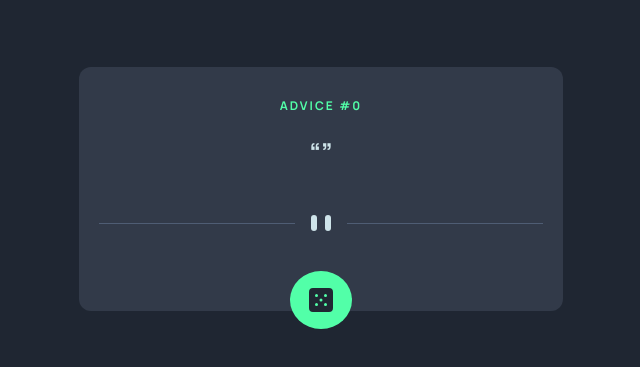
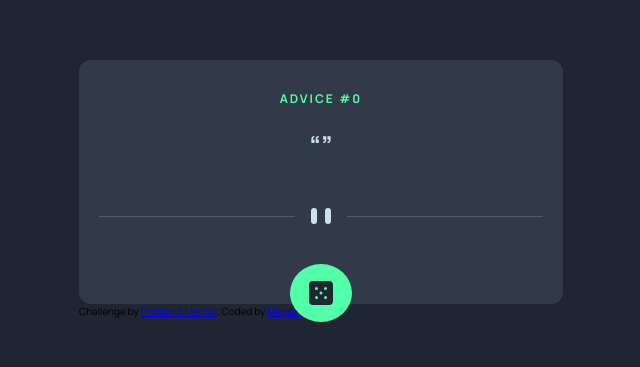
Before and after one commit to maysaraujo/advice-generator, a React (Vite) app: page / in a window 1280 px wide. Shown: the part 211-578 px from the top of the page, without its empty margins (319-959 px from the left). Built offline with nearby package versions, Linux system fonts and the light colour scheme; no server answers.

Commit message:
feat: adding footer in App.jsx

```diff
--- a/src/App.jsx
+++ b/src/App.jsx
@@ -1,10 +1,12 @@
 import './App.css';
+import Footer from './components/Footer';
 import Main from './components/Main';
 
 function App() {
   return (
     <>
       <Main />
+      <Footer />
     </>
   );
 }
--- /dev/null
+++ b/src/components/Footer/index.jsx
@@ -0,0 +1,13 @@
+const Footer = () => {
+  return (
+    <footer>
+      Challenge by{' '}
+      <a href='https://www.frontendmentor.io?ref=challenge' target='_blank'>
+        Frontend Mentor
+      </a>
+      . Coded by <a href='https://github.com/maysaraujo'>Maysa Araujo</a>.
+    </footer>
+  );
+};
+
+export default Footer;
```
